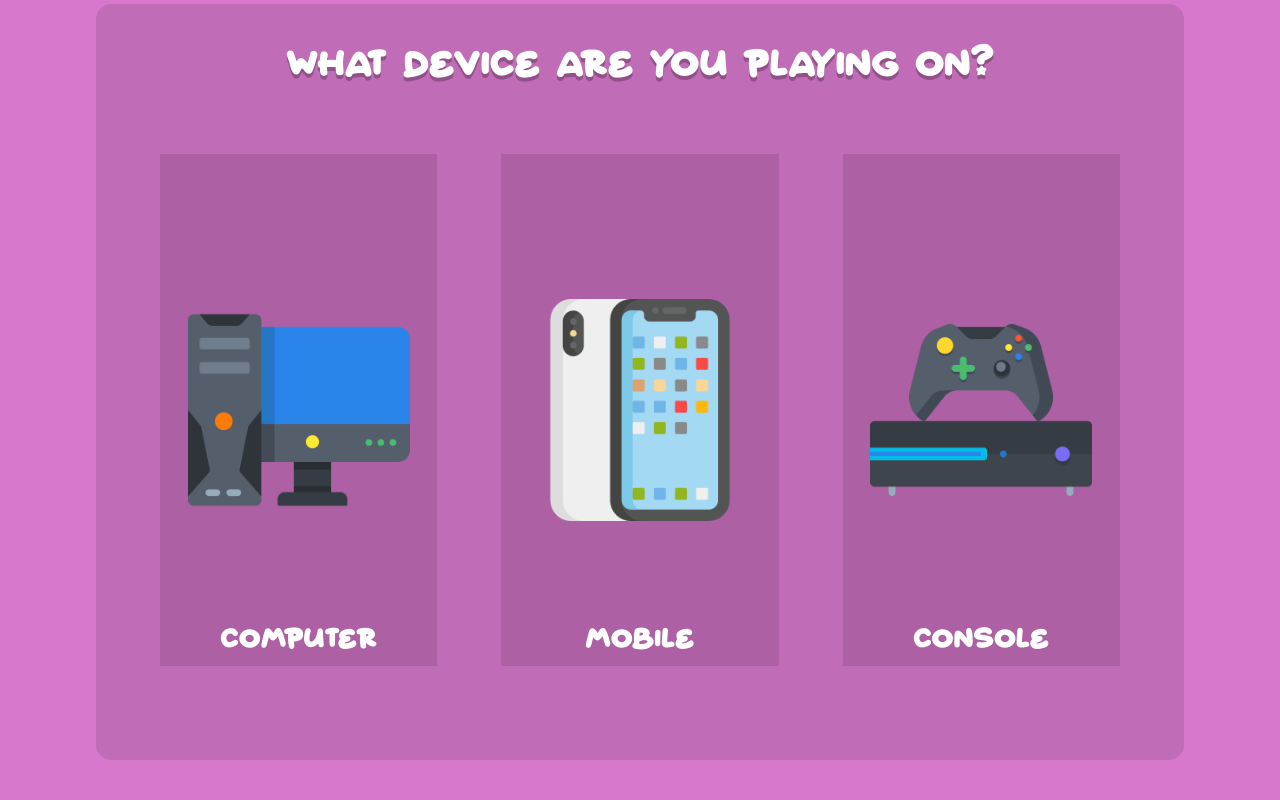
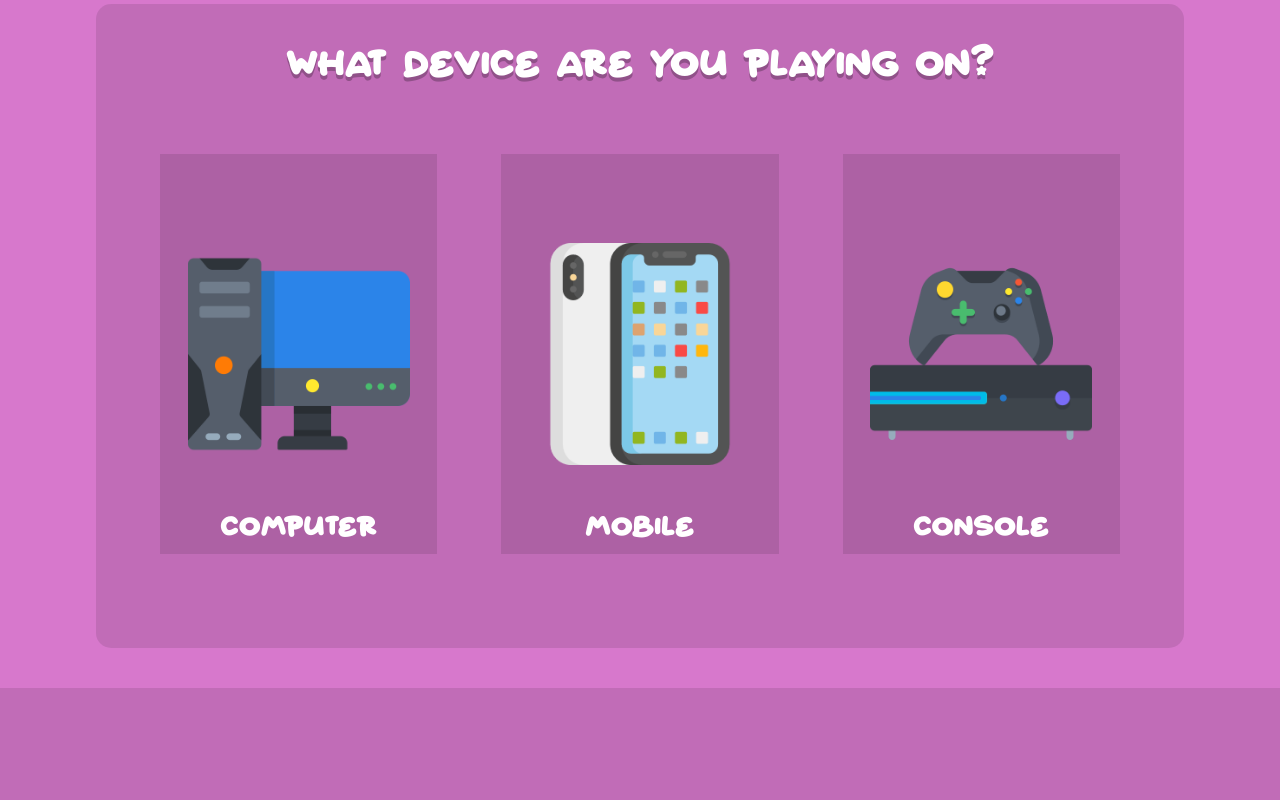
Before and after one commit to Karltroid/Smulbeana, a PHP site: page /minecraft/join in a window 1280 px wide. Shown: the part 445-1245 px from the top of the page. After the commit the page ends 1133 px from the top, so only its background shows below. Run offline with PHP 8.4, Linux system fonts and the light colour scheme.

Commit message:
attempt at fixing mobile clicking of these buttons

```diff
--- a/styles/desktop.css
+++ b/styles/desktop.css
@@ -513,6 +513,7 @@ a img:hover, a iframe:hover, a div:hover
 {
 	height: 512px;
 	width: 33.33%;
+	height: 50vh;
 	background-color: rgba(0, 0, 0, 0.1);
 	background-size: 80%;
 	background-repeat: no-repeat;
```
